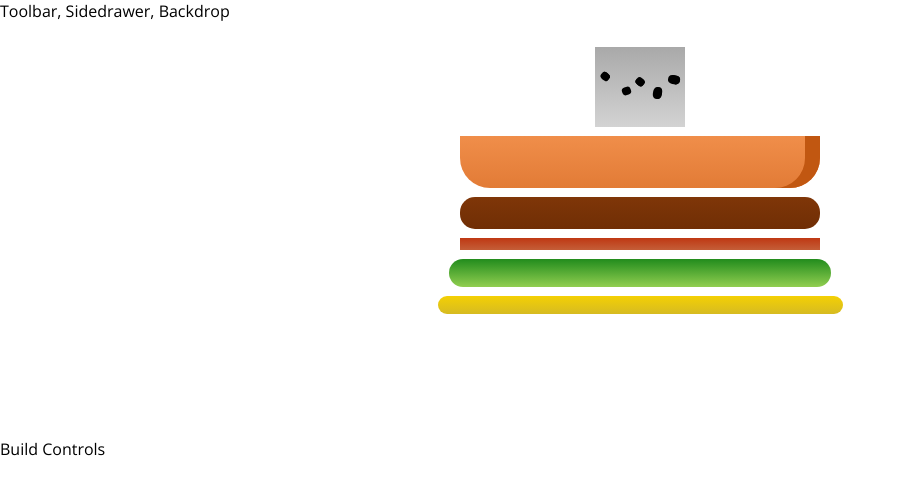
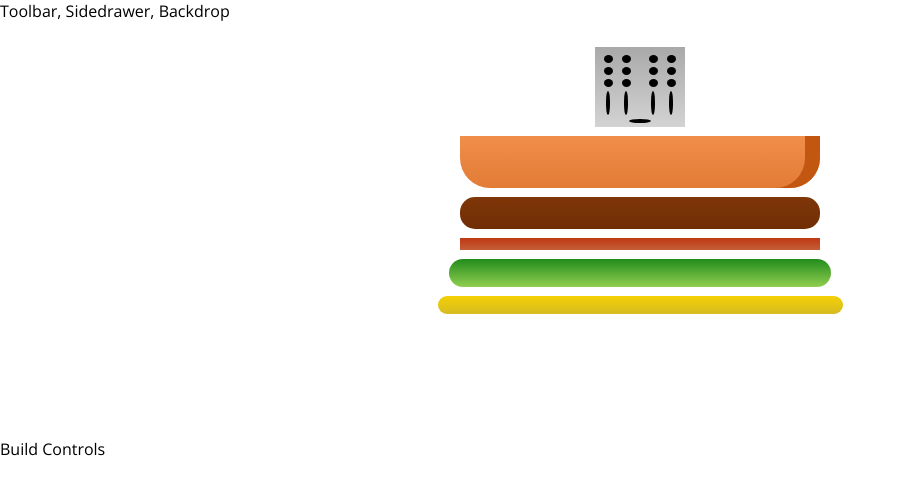
Before and after one commit to ThomasHAOD/digital-performance-setup-builder, a React (Create React App) app: page / in a window 1280 px wide. Shown: the top 494 px of the page, without its empty margins (0-906 px from the left). Built offline with nearby package versions, Linux system fonts and the light colour scheme.

Commit message:
css mixer finished

```diff
--- a/src/components/DigitalSetup/DigitalGadgets/DigitalGadgets.js
+++ b/src/components/DigitalSetup/DigitalGadgets/DigitalGadgets.js
@@ -11,8 +11,15 @@ class DigitalGadgets extends Component {
       case "mixer":
         gadget = (
           <div className={classes.Mixer}>
-            <div className={classes.Seeds1}></div>
-            <div className={classes.Seeds2}></div>
+            <div className={classes.Knobs1}></div>
+            <div className={classes.Knobs2}></div>
+            <div className={classes.Knobs3}></div>
+            <div className={classes.Knobs4}></div>
+            <div className={classes.Fader1}></div>
+            <div className={classes.Fader2}></div>
+            <div className={classes.Fader3}></div>
+            <div className={classes.Fader4}></div>
+            <div className={classes.CrossFader}></div>
           </div>
         );
         break;
--- a/src/components/DigitalSetup/DigitalGadgets/DigitalGadgets.module.css
+++ b/src/components/DigitalSetup/DigitalGadgets/DigitalGadgets.module.css
@@ -15,66 +15,174 @@
   position: relative;
 }
 
-.Seeds1 {
+.Knobs1 {
+  width: 10%;
+  height: 10%;
+  position: absolute;
+  background-color: black;
+  left: 10%;
+  top: 10%;
+  border-radius: 100%;
+}
+
+.Knobs1:after {
+  content: "";
+  width: 100%;
+  height: 100%;
+  position: absolute;
+  background-color: black;
+  left: 0%;
+  top: 150%;
+  border-radius: 100%;
+}
+
+.Knobs1:before {
+  content: "";
+  width: 100%;
+  height: 100%;
+  position: absolute;
+  background-color: black;
+  left: 0%;
+  top: 300%;
+  border-radius: 100%;
+}
+.Knobs2 {
   width: 10%;
   height: 10%;
   position: absolute;
   background-color: black;
   left: 30%;
-  top: 50%;
-  border-radius: 40%;
-  transform: rotate(-20deg);
+  top: 10%;
+  border-radius: 100%;
 }
 
-.Seeds1:after {
+.Knobs2:after {
   content: "";
   width: 100%;
   height: 100%;
   position: absolute;
   background-color: black;
-  left: -170%;
-  top: -260%;
-  border-radius: 40%;
-  transform: rotate(60deg);
-  box-shadow: inset -1px 2px black;
+  left: 0%;
+  top: 150%;
+  border-radius: 100%;
 }
 
-.Seeds1:before {
+.Knobs2:before {
   content: "";
   width: 100%;
   height: 100%;
   position: absolute;
   background-color: black;
-  left: 180%;
-  top: -50%;
-  border-radius: 40%;
-  transform: rotate(60deg);
-  box-shadow: inset -1px -3px black;
+  left: 0%;
+  top: 300%;
+  border-radius: 100%;
+}
+.Knobs3 {
+  width: 10%;
+  height: 10%;
+  position: absolute;
+  background-color: black;
+  left: 60%;
+  top: 10%;
+  border-radius: 100%;
 }
 
-.Seeds2 {
-  width: 10%;
-  height: 15%;
-  position: absolute;
-  background-color: black;
-  left: 64%;
-  top: 50%;
-  border-radius: 40%;
-  transform: rotate(10deg);
-  box-shadow: inset -3px 0 black;
-}
-
-.Seeds2:before {
+.Knobs3:after {
   content: "";
   width: 100%;
   height: 100%;
   position: absolute;
   background-color: black;
-  left: 150%;
-  top: -130%;
-  border-radius: 40%;
-  transform: rotate(90deg);
-  box-shadow: inset 1px 3px black;
+  left: 0%;
+  top: 150%;
+  border-radius: 100%;
+}
+
+.Knobs3:before {
+  content: "";
+  width: 100%;
+  height: 100%;
+  position: absolute;
+  background-color: black;
+  left: 0%;
+  top: 300%;
+  border-radius: 100%;
+}
+.Knobs4 {
+  width: 10%;
+  height: 10%;
+  position: absolute;
+  background-color: black;
+  left: 80%;
+  top: 10%;
+  border-radius: 100%;
+}
+
+.Knobs4:after {
+  content: "";
+  width: 100%;
+  height: 100%;
+  position: absolute;
+  background-color: black;
+  left: 0%;
+  top: 150%;
+  border-radius: 100%;
+}
+
+.Knobs4:before {
+  content: "";
+  width: 100%;
+  height: 100%;
+  position: absolute;
+  background-color: black;
+  left: 0%;
+  top: 300%;
+  border-radius: 100%;
+}
+.Fader1 {
+  width: 5%;
+  height: 30%;
+  position: absolute;
+  left: 12%;
+  top: 55%;
+  border-radius: 100%;
+  background: black;
+}
+.Fader2 {
+  width: 5%;
+  height: 30%;
+  position: absolute;
+  left: 32%;
+  top: 55%;
+  border-radius: 100%;
+  background: black;
+}
+.Fader3 {
+  width: 5%;
+  height: 30%;
+  position: absolute;
+  left: 62%;
+  top: 55%;
+  border-radius: 100%;
+  background: black;
+}
+.Fader4 {
+  width: 5%;
+  height: 30%;
+  position: absolute;
+  left: 82%;
+  top: 55%;
+  border-radius: 100%;
+  background: black;
+}
+.CrossFader {
+  width: 24%;
+  height: 5%;
+  position: absolute;
+  left: 38%;
+  top: 90%;
+  border-radius: 100%;
+  background: black;
 }
 
 .Meat {
```
